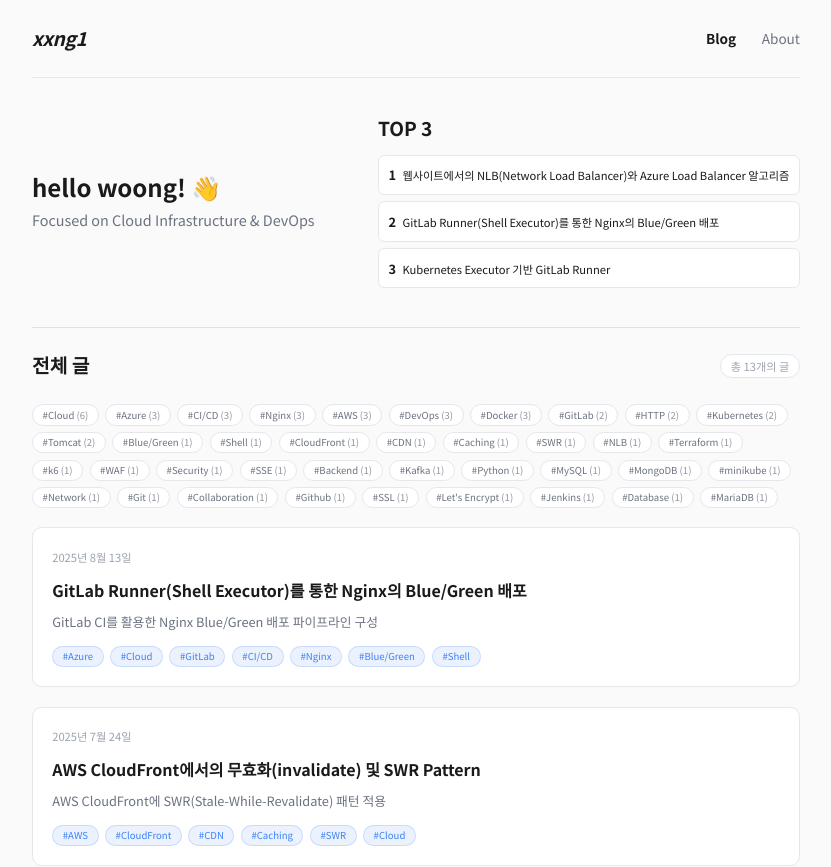
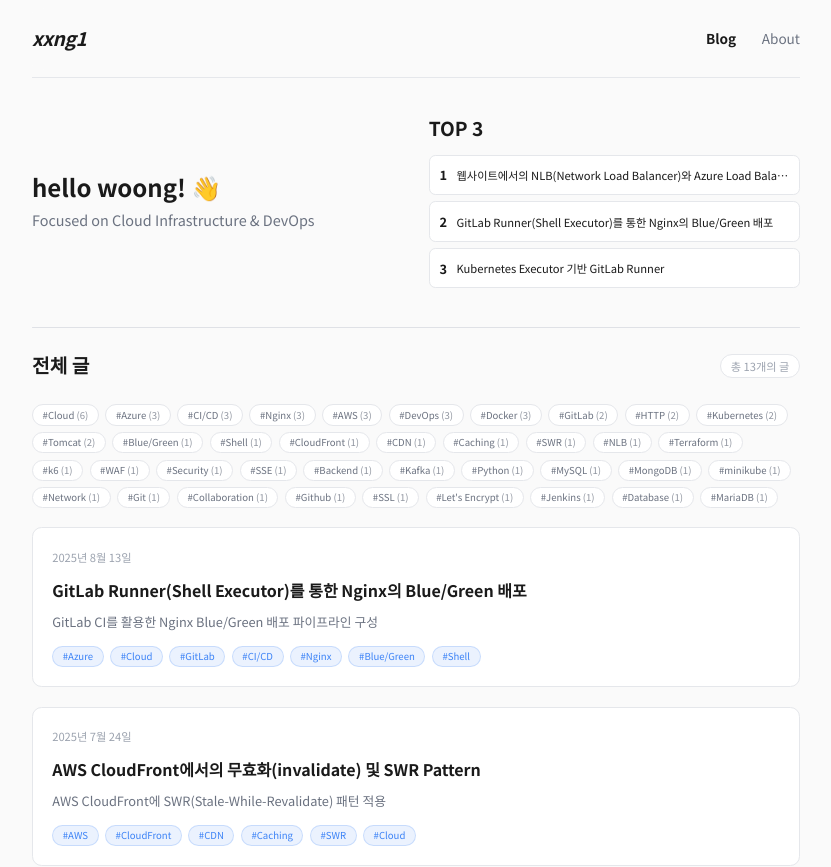
Before and after one commit to xxng1/xxng1-blog, a Next.js app: page / in a window 1280 px wide. Shown: the top 867 px of the page, without its empty margins (224-1055 px from the left). Built offline with nearby package versions, Linux system fonts and the light colour scheme.

Commit message:
feat: top3 제목에 truncate 처리

```diff
--- a/src/app/page.tsx
+++ b/src/app/page.tsx
@@ -31,8 +31,8 @@ export default async function Home({ searchParams }: HomeProps) {
     <div className="space-y-8">
       {/* Hero Section with TOP 3 */}
       <section className="space-y-6 mb-12">
-        <div className="flex flex-col md:flex-row gap-8 items-center">
-          <div className="flex-1">
+        <div className="grid gap-8 md:grid-cols-2 md:items-center">
+          <div className="text-center md:text-left">
             <h2 className="text-3xl font-bold text-foreground mb-2">hello woong! 👋</h2>
             <p className="text-muted text-lg leading-relaxed">
               Focused on Cloud Infrastructure & DevOps
@@ -40,15 +40,15 @@ export default async function Home({ searchParams }: HomeProps) {
           </div>
 
           {/* TOP 3 추천 글 섹션 - 세로 배치 */}
-          <div className="w-full md:w-auto">
+          <div className="w-full">
             <h2 className="text-2xl font-bold text-foreground mb-4">TOP 3</h2>
             <div className="flex flex-col gap-2">
               {featuredPosts.map((post, index) => (
                 <Link key={post.id} href={`/posts/${post.id}`} className="block group">
                   <div className="bg-card-background border border-card-border rounded-lg p-3 hover:border-accent/30 transition-colors">
-                    <div className="text-sm text-foreground hover:text-accent transition-colors">
-                      <span className="text-base font-bold mr-2">{index + 1}</span>
-                      <span>{post.title}</span>
+                    <div className="flex items-center gap-3 text-sm text-foreground hover:text-accent transition-colors overflow-hidden">
+                      <span className="text-base font-bold">{index + 1}</span>
+                      <span className="flex-1 truncate">{post.title}</span>
                     </div>
                   </div>
                 </Link>
```
